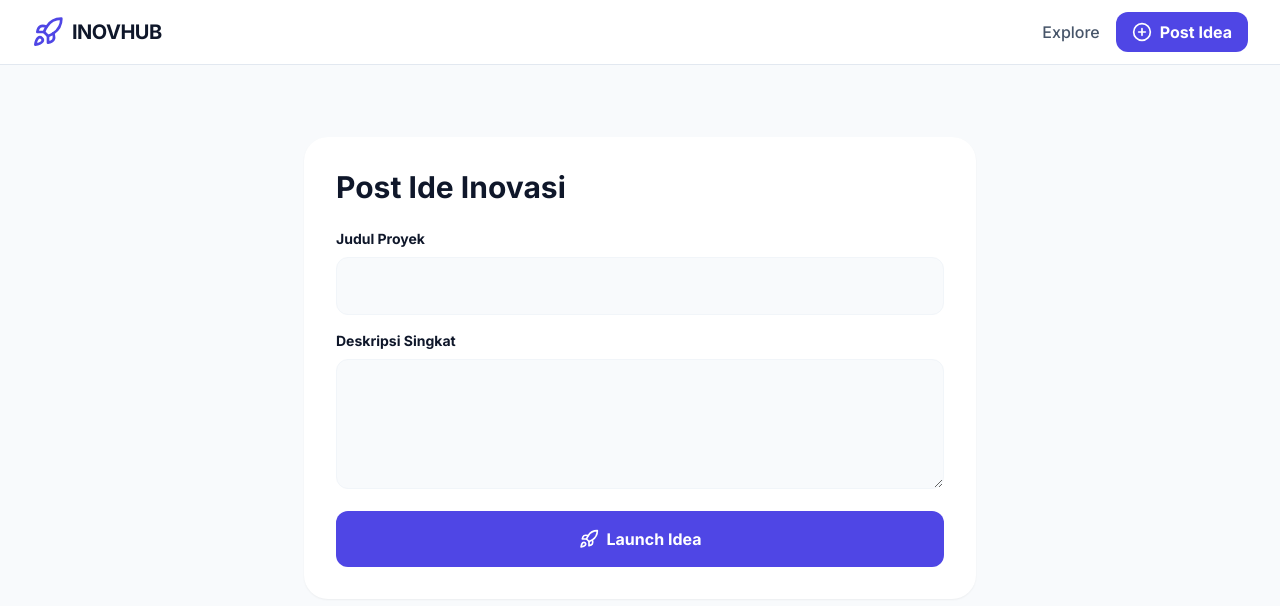
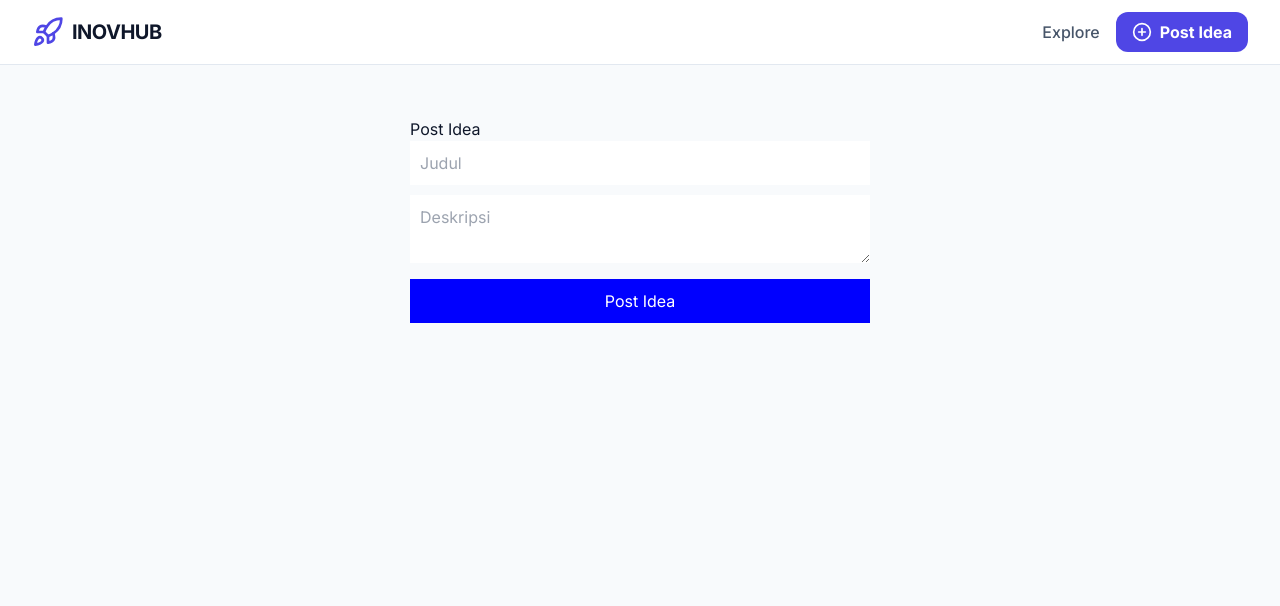
Before and after one commit to pastelgw2-web/INOVHUB, a React (Vite) app in the folder INOVHUB/: page /post in a window 1280 px wide. Shown: the top 606 px of the page. Built offline with nearby package versions, Linux system fonts and the light colour scheme; no server answers; the database is empty.

Commit message:
Update PostIdea.tsx

```diff
--- a/INOVHUB/pages/PostIdea.tsx
+++ b/INOVHUB/pages/PostIdea.tsx
@@ -1,7 +1,7 @@
 import React, { useState } from 'react';
 import { useNavigate } from 'react-router-dom';
 import { Rocket } from 'lucide-react';
-// PERBAIKAN: Gunakan ../ bukan ../../
+// PERBAIKAN FATAL: Gunakan ../ bukan ../../
 import { supabase } from '../services/supabaseService';
 
 const PostIdea: React.FC<{ onAdd: any }> = ({ onAdd }) => {
@@ -42,35 +42,29 @@ const PostIdea: React.FC<{ onAdd: any }> = ({ onAdd }) => {
   };
 
   return (
-    <div className="max-w-2xl mx-auto p-8 bg-white rounded-3xl shadow-sm mt-10">
-      <h1 className="text-3xl font-bold mb-6 text-slate-900">Post Ide Inovasi</h1>
-      <form onSubmit={handleSubmit} className="space-y-4">
-        <div>
-          <label className="block text-sm font-bold mb-2">Judul Proyek</label>
+    <div style={{ padding: '20px', maxWidth: '500px', margin: '0 auto' }}>
+      <h1>Post Idea</h1>
+      <form onSubmit={handleSubmit}>
         <input
-            className="w-full p-4 bg-slate-50 rounded-xl outline-none border border-slate-100"
+          style={{ width: '100%', padding: '10px', marginBottom: '10px' }}
+          placeholder="Judul"
           value={title}
-            onChange={(e) => setTitle(e.target.value)}
+          onChange={e => setTitle(e.target.value)}
           required
         />
-        </div>
-        <div>
-          <label className="block text-sm font-bold mb-2">Deskripsi Singkat</label>
         <textarea
-            className="w-full p-4 bg-slate-50 rounded-xl outline-none border border-slate-100"
-            rows={4}
+          style={{ width: '100%', padding: '10px', marginBottom: '10px' }}
+          placeholder="Deskripsi"
           value={description}
-            onChange={(e) => setDescription(e.target.value)}
+          onChange={e => setDescription(e.target.value)}
           required
         />
-        </div>
         <button
           disabled={loading}
           type="submit"
-          className="w-full bg-indigo-600 text-white py-4 rounded-xl font-bold flex items-center justify-center gap-2"
+          style={{ width: '100%', padding: '10px', background: 'blue', color: 'white' }}
         >
-          <Rocket className="w-5 h-5" />
-          {loading ? 'Mengirim...' : 'Launch Idea'}
+          {loading ? 'Sending...' : 'Post Idea'}
         </button>
       </form>
     </div>
```
Lines whose indentation alone changed are shown as unchanged.
